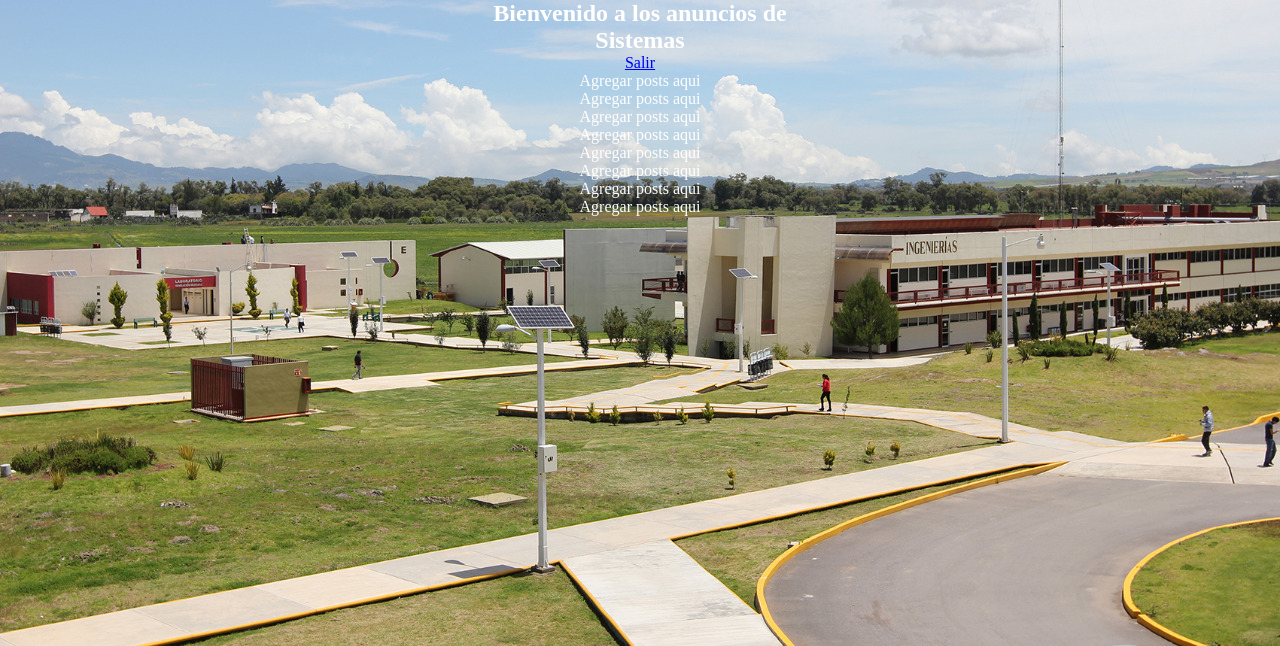
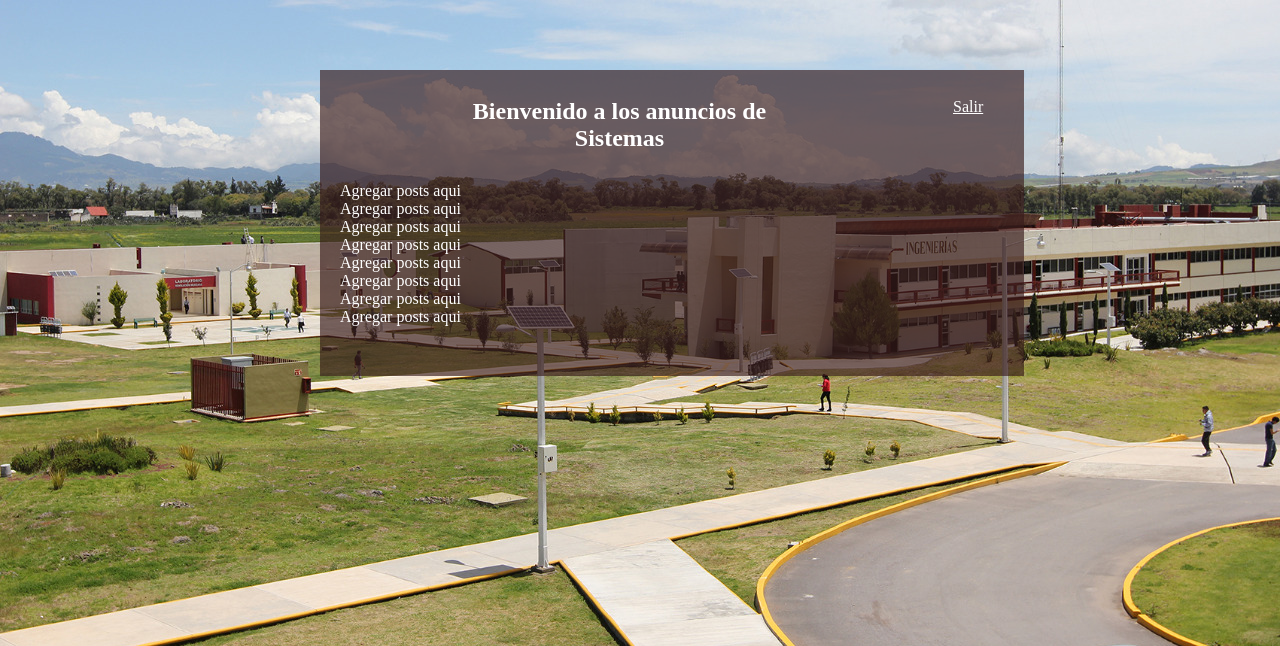
Before and after one commit to Axel-Y/Avisame_UPT, a PHP site: page /anunciosSistemas.html in a window 1280 px wide. Shown: the top 646 px of the page. Run offline with PHP 8.4, Linux system fonts and the light colour scheme.

Commit message:
Add files via upload

```diff
--- a/css/login.css
+++ b/css/login.css
@@ -2,10 +2,11 @@
 	padding: 0;
 	margin: 0;
 	font-family: century gothic;
-	text-align: center;
+
 }
 
 form {
+	text-align: center;
 	padding: 50px 20px;
 	background-color: #381b1ba6;
 	margin-left: 30%;
@@ -14,6 +15,55 @@ form {
 	padding-top: 28px;
 	margin-bottom: 30px
 }
+.nav{
+	padding: 50px 20px;
+	background-color: #381b1ba6;
+	margin-left: 25%;
+	margin-right: 28%;
+	margin-top: 70px;
+	padding-top: 28px;
+	margin-bottom: 30px;
+    align-items: center;
+	overflow: hidden;
+}
+#nav1{
+	padding: 50px 20px;
+	background-color: #381b1ba6;
+	margin-left: 25%;
+	margin-right: 20%;
+	margin-top: 70px;
+	padding-top: 28px;
+	margin-bottom: 30px;
+    align-items: center;
+	overflow: hidden;
+}
+.posts{
+	margin-top: 10%;
+}
+
+  div.vaca img.iz {
+	text-align: center;
+	float: left;
+	margin-right: 5px;
+  }
+  .titulo{
+	float: left;
+	margin-left: 20%;
+  }
+  #t1{
+	float: left;
+  }
+  #t2{
+	margin-left: 25%;
+  }
+  .ini{
+	align-items: center;
+	text-align: center;
+  }
+  div.noticias{
+	margin-top: 100px;
+	align-items: center;
+  }
 
 h1 {
 	text-align: center;
@@ -115,6 +165,52 @@ header a{
 	top: -50px;
 	left: calc(50% - 50px);
 }
+.select {
+	width: calc(100% - 20px);
+	padding: 9px;
+	margin: auto;
+	margin-top: 12px;
+	font-size: 16px
+  }
+  .contenedor{
+    position: relative;
+    display: inline-block;
+    text-align: center;
+}
+.texto-encima{
+	text-align: center;
+	color: black;
+    position: absolute;
+    top: 20px;
+    left: 10px;
+}
+.centrado{
+    position: absolute;
+    top: 50%;
+    left: 50%;
+    transform: translate(-50%, -50%);
+}
+.canales{
+	text-align: center;
+	align-items: center;
+}
+.contenedorA{
+	align-items: center;
+	padding: 1em;
+}
+.anuncios{
+	align-items: center;
+	float: left;
+}
+#a1{
+	margin-right: 2%;
+}
+#a2{
+	margin-right: 2%;
+}
+.links{
+	color: white;
+}
 @media only screen and (min-width:360px) and (max-width:757px){
 	form {
 		padding: 50px 20px;
```
